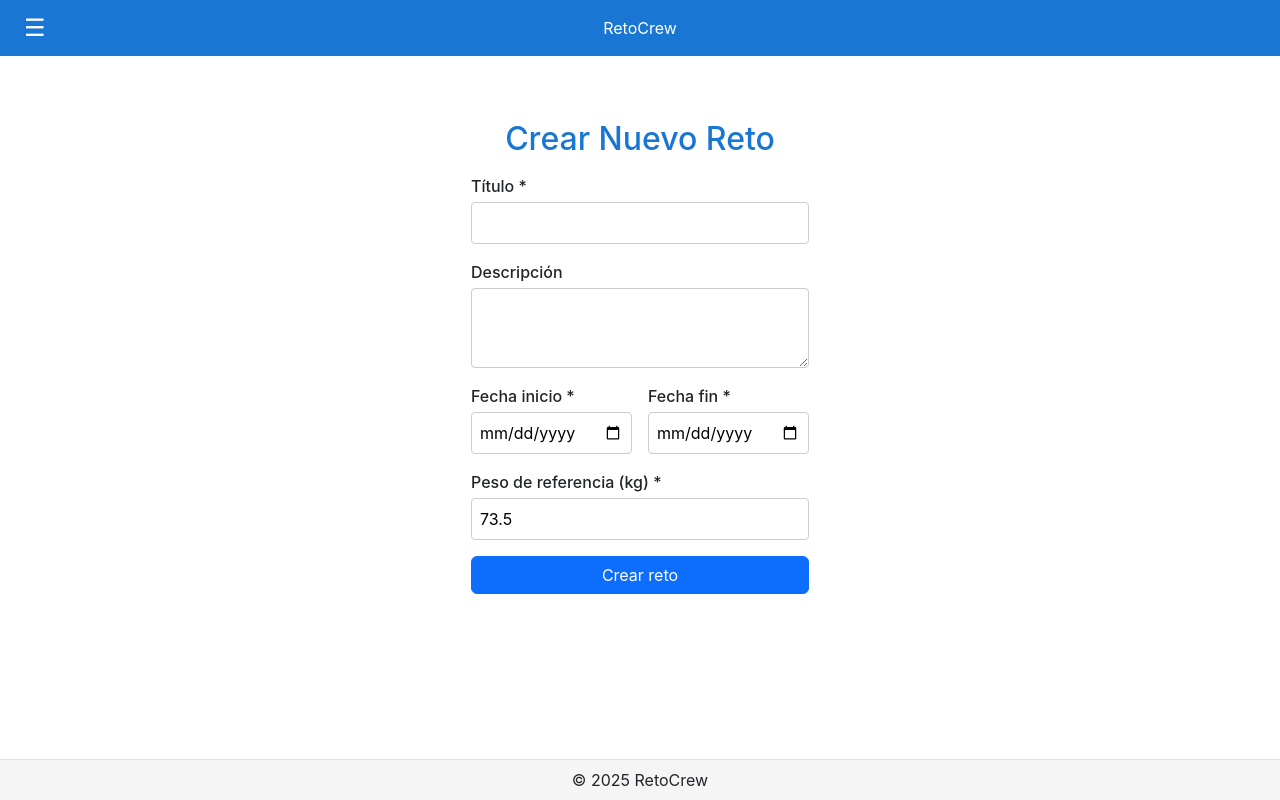
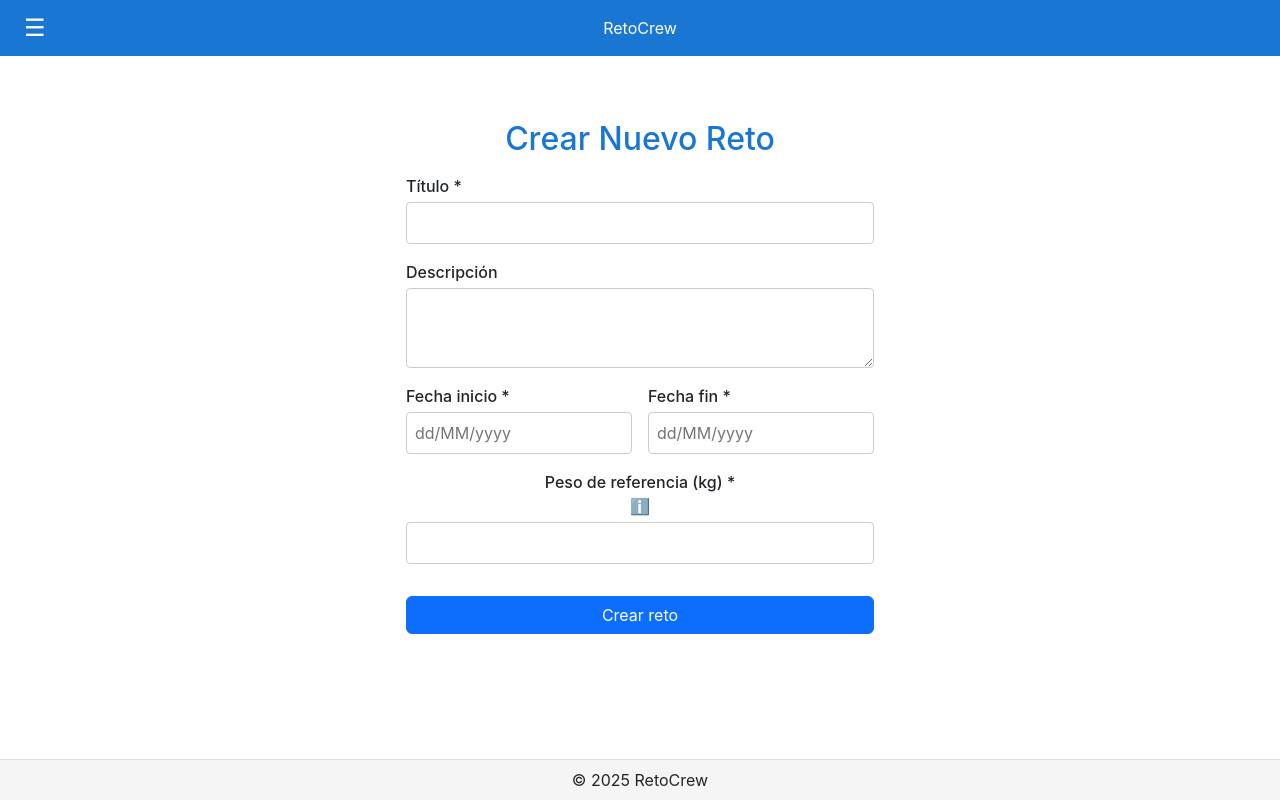
Before and after one commit to sebasgc0399/reto_crew, a React (Create React App) app: page /challenges/new in a window 1280 px wide. Built offline with nearby package versions, Linux system fonts and the light colour scheme; no server answers; sample sign-in values are in the browser's storage.

Commit message:
Mejoras del Sistema

```diff
--- /dev/null
+++ b/craco.config.js
@@ -0,0 +1,30 @@
+// craco.config.js
+module.exports = {
+  webpack: {
+    configure: (webpackConfig) => {
+      // 1) Excluir react-datepicker del source-map-loader
+      if (webpackConfig.module && Array.isArray(webpackConfig.module.rules)) {
+        webpackConfig.module.rules.forEach(rule => {
+          if (
+            rule.enforce === 'pre' &&
+            Array.isArray(rule.use) &&
+            rule.use.some(u => u.loader && u.loader.includes('source-map-loader'))
+          ) {
+            rule.exclude = [/node_modules[\\/]react-datepicker/];
+          }
+        });
+      }
+
+      // 2) Ignorar warnings concretos de react-datepicker
+      //    (webpack 5 permite esta opción)
+      webpackConfig.ignoreWarnings = [
+        {
+          module: /react-datepicker/,
+          message: /Failed to parse source map/i
+        }
+      ];
+
+      return webpackConfig;
+    }
+  }
+};
--- a/src/App.jsx
+++ b/src/App.jsx
@@ -10,6 +10,7 @@ import ChallengesList          from './pages/ChallengesList';
 import ChallengeDetail         from './pages/ChallengeDetail';
 import ProtectedRoute          from './components/ProtectedRoute';
 import Sidebar                 from './components/Sidebar';
+import PublicRoute             from './components/PublicRoute';
 
 import './App.css';
 
@@ -48,8 +49,15 @@ export default function App() {
 
         <main className={`App-main ${user && sidebarOpen ? 'shifted' : ''}`}>
           <Routes>
-            {/* Ruta pública */}
-            <Route path="/" element={<Home />} />
+            {/* Ruta pública: Home solo si NO hay usuario */}
+  +         <Route
+              path="/"
+              element={
+                <PublicRoute>
+                  <Home />
+                </PublicRoute>
+              }
+            />
 
             {/* Listado de retos */}
             <Route
--- a/src/components/ChallengeCard.jsx
+++ b/src/components/ChallengeCard.jsx
@@ -3,6 +3,7 @@ import React, { useState, useRef, useEffect } from 'react';
 import { useNavigate }    from 'react-router-dom';
 import { useAuth }        from '../contexts/AuthContext';
 import { doc, deleteDoc } from 'firebase/firestore';
+import { format }         from 'date-fns';
 import { db }             from '../firebaseConfig';
 import './ChallengeCard.css';
 
@@ -42,6 +43,9 @@ export default function ChallengeCard({ challenge, onDeleted }) {
     }
   };
 
+  const start = format(new Date(startDate.seconds * 1000), 'dd/MM/yyyy');
+  const end   = format(new Date(endDate.seconds * 1000),   'dd/MM/yyyy');
+
   return (
     <div className="challenge-card" style={{ position: 'relative' }}>
       {isOwner && (
@@ -64,8 +68,7 @@ export default function ChallengeCard({ challenge, onDeleted }) {
 
       <h3 className="challenge-card__title">{title}</h3>
       <p className="challenge-card__dates">
-        {new Date(startDate.seconds * 1000).toLocaleDateString()} →{' '}
-        {new Date(endDate.seconds * 1000).toLocaleDateString()}
+        {start} →{' '} {end}
       </p>
       <p className="challenge-card__participants">
         Participantes: {participantsCount}
--- /dev/null
+++ b/src/components/PublicRoute.jsx
@@ -0,0 +1,17 @@
+// src/components/PublicRoute.jsx
+import React from 'react';
+import { Navigate } from 'react-router-dom';
+import { useAuth } from '../contexts/AuthContext';
+
+export default function PublicRoute({ children }) {
+  const { user, loading } = useAuth();
+
+  // Mientras carga la autenticación, no renderices nada (o un spinner)
+  if (loading) return null;
+
+  // Si hay usuario, redirige al Dashboard
+  if (user) return <Navigate to="/dashboard" replace />;
+
+  // Si no hay usuario, muestra la ruta pública (Home, Login, etc)
+  return children;
+}
--- a/src/index.css
+++ b/src/index.css
@@ -16,3 +16,15 @@ code {
   --primary-color: #1976d2;
   --secondary-color: #dc004e;
 }
+
+@import "react-datepicker/dist/react-datepicker.css";
+
+.tippy-box {
+  max-width: 240px !important;
+}
+
+.tippy-content {
+  white-space: normal !important;
+  font-size: 0.875rem;   /* opcional: un poco más pequeño */
+  line-height: 1.4;
+}
--- a/src/pages/ChallengeForm.css
+++ b/src/pages/ChallengeForm.css
@@ -49,3 +49,40 @@
   color: red;
   text-align: center;
 }
+
+.react-datepicker__input {
+  width: 100%;
+  padding: 0.5rem;
+  font-size: 1rem;
+  margin-top: 0.25rem;
+  border: 1px solid #ccc;
+  border-radius: 4px;
+}
+
+/* Agrupa el label + input */
+.form-group {
+  display: flex;
+  flex-direction: column;
+  margin-bottom: 1rem;
+}
+
+/* Hacemos que el label y su icono estén en línea */
+.form-label {
+  display: inline-flex;      /* inline-flex para que ocupe lo justo */
+  align-items: center;       /* alinea texto e icono verticalmente */
+  gap: 0.25rem;              /* espacio entre label y icono */
+  font-weight: 500;
+  margin-bottom: 0.25rem;    /* separa del input */
+}
+
+/* Icono de info */
+.info-icon {
+  cursor: pointer;
+  font-size: 1rem;
+  line-height: 1;
+}
+
+/* (Opcional) Asegúrate que tu contenedor permita overflow visible */
+.challenge-form-container {
+  overflow: visible;
+}
--- a/src/pages/ChallengeForm.jsx
+++ b/src/pages/ChallengeForm.jsx
@@ -11,6 +11,9 @@ import {
 } from 'firebase/firestore';
 import { db }                        from '../firebaseConfig';
 import { useAuth }                   from '../contexts/AuthContext';
+import ReactDatePicker                from 'react-datepicker';
+import Tippy from '@tippyjs/react';
+import 'tippy.js/dist/tippy.css';
 import './ChallengeForm.css';
 
 export default function ChallengeForm() {
@@ -23,7 +26,7 @@ export default function ChallengeForm() {
   const [description, setDescription] = useState('');
   const [startDate, setStartDate]     = useState('');
   const [endDate, setEndDate]         = useState('');
-  const [refWeight, setRefWeight]     = useState(73.5);
+  const [refWeight, setRefWeight]     = useState('');
   const [loading, setLoading]         = useState(isEdit);
   const [error, setError]             = useState('');
 
@@ -125,26 +128,50 @@ export default function ChallengeForm() {
         <div className="date-group">
           <label>
             Fecha inicio *
-            <input
-              type="date"
-              value={startDate}
-              onChange={e => setStartDate(e.target.value)}
+            <ReactDatePicker
+              selected={startDate}
+              onChange={date => setStartDate(date)}
+              dateFormat="dd/MM/yyyy"
+              placeholderText="dd/MM/yyyy"
+              className="react-datepicker__input"
               required
             />
           </label>
           <label>
             Fecha fin *
-            <input
-              type="date"
-              value={endDate}
-              onChange={e => setEndDate(e.target.value)}
+            <ReactDatePicker
+              selected={endDate}
+              onChange={date => setEndDate(date)}
+              dateFormat="dd/MM/yyyy"
+              placeholderText="dd/MM/yyyy"
+              className="react-datepicker__input"
               required
             />
           </label>
         </div>
 
-        <label>
-          Peso de referencia (kg) *
+        <div className="form-group">
+          <label className="form-label">
+            Peso de referencia (kg) *
+            <Tippy
+              content={
+                <>
+                  <strong>Peso de referencia:</strong><br/>
+                  Valor base (ej. 73.5 kg) para normalizar esfuerzo:<br/>
+                  <em>puntos = reps × multiplier × (peso / PesodeReferencia)</em>
+                </>
+              }
+              placement="right"
+              delay={[200, 0]}
+              arrow={true}
+              // <- Esto hace que el tooltip se añada al <body>, no al contenedor
+              appendTo={() => document.body}
+              interactive={true}                     // permite hover sobre el propio tooltip
+              popperOptions={{ strategy: 'fixed' }}  // evita recortes inesperados
+            >
+              <span className="info-icon">ℹ️</span>
+            </Tippy>
+          </label>
           <input
             type="number"
             value={refWeight}
@@ -152,7 +179,7 @@ export default function ChallengeForm() {
             step="0.1"
             required
           />
-        </label>
+        </div>
 
         <button type="submit" className="btn btn-primary">
           {isEdit ? 'Guardar cambios' : 'Crear reto'}
```
Also changed, not shown: package.json (+10 -4 lines), 1 other file (tests, documents, lock files or other folders).
